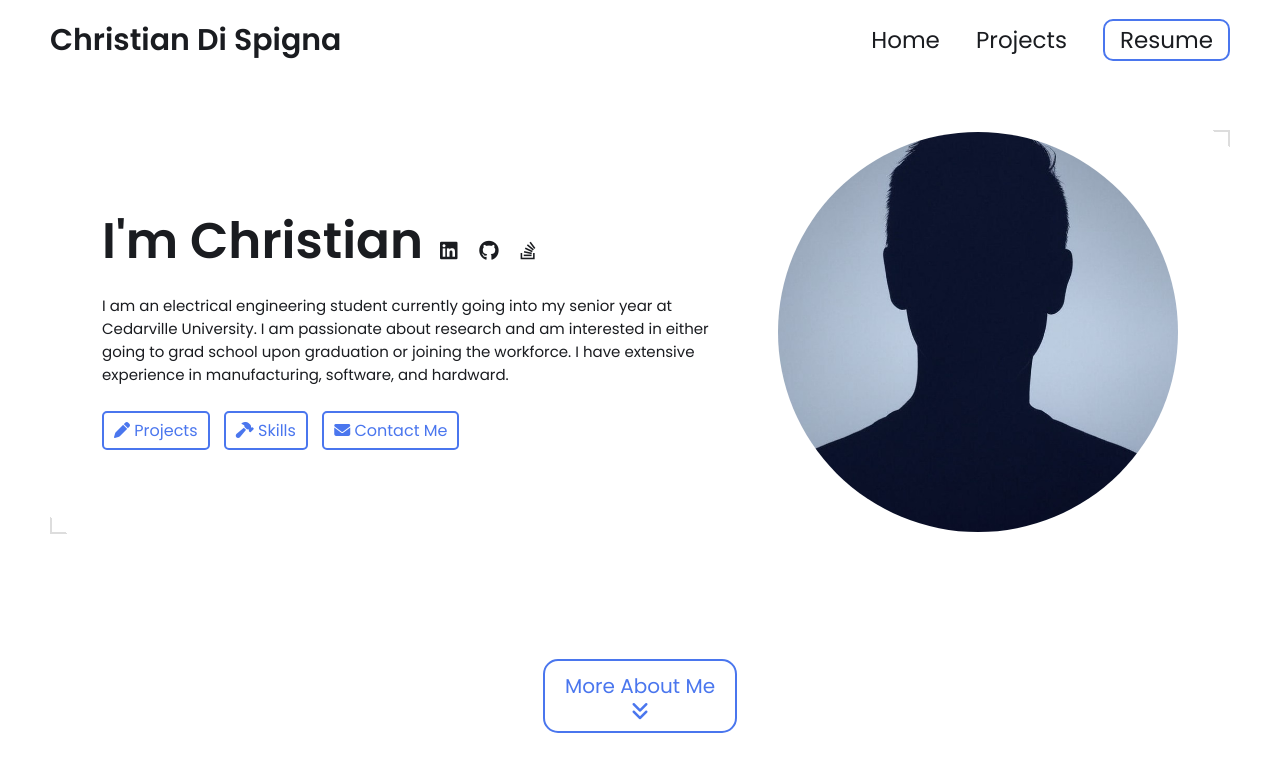
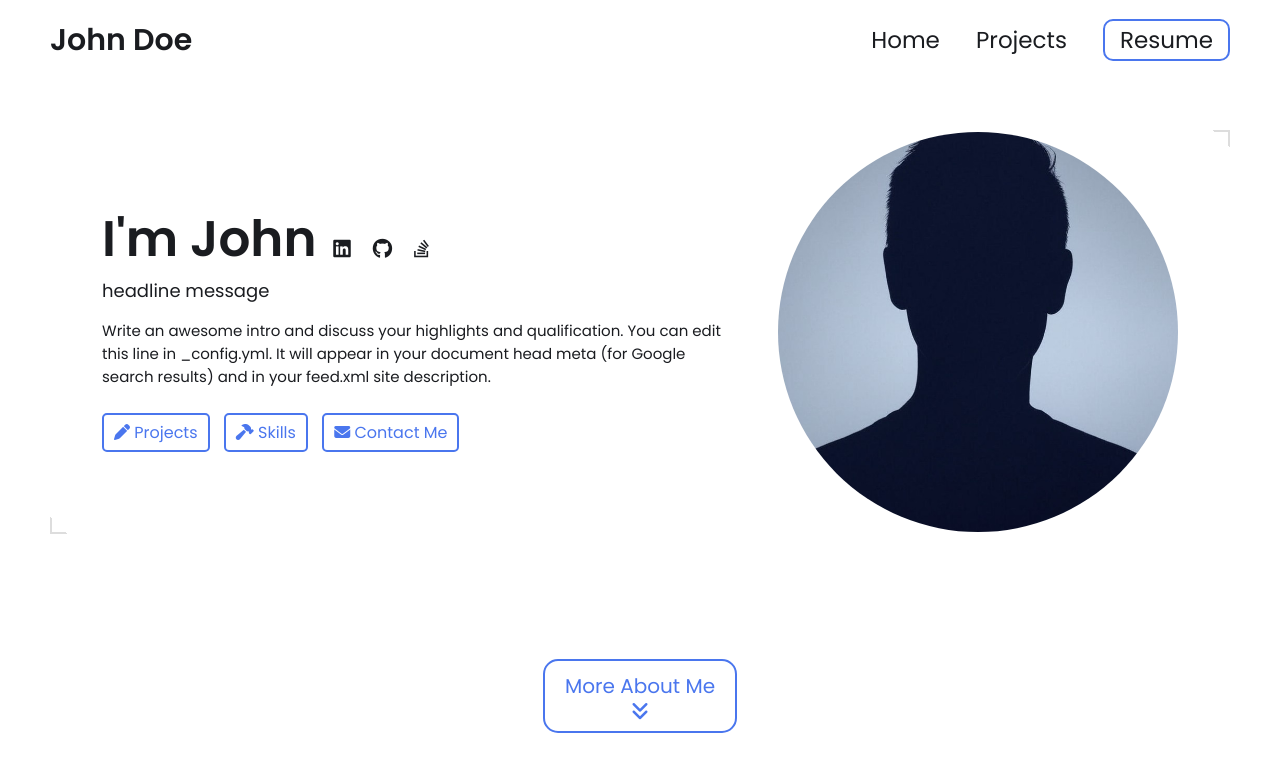
Before and after one commit to christiandispigna/christiandispigna.github.io, a Jekyll site: the page built from index.html, in a window 1280 px wide and 900 px high. Shown: the top 772 px of the window. Built offline with Jekyll 4.4.1, drawn with Linux system fonts in a browser that asks for light colours.

Commit message:
Back to old code

```diff
--- a/_config.yml
+++ b/_config.yml
@@ -7,17 +7,17 @@
 
 # Main Page Setup
 
-title: Christian Di Spigna's Portfolio # This is what shows up in the tab of the browser
+title: John Doe's Portfolio # This is what shows up in the tab of the browser
 
 
 
 # Hero Section
-name: Christian Di Spigna
-headline:
+name: John Doe
+headline: headline message
 description: >- # dont remove this line. this will ignore all new lines until the next section
-  I am an electrical engineering student currently going into my senior year at Cedarville University.
-  I am passionate about research and am interested in either going to grad school upon graduation or joining the workforce. I have extensive
-  experience in manufacturing, software, and hardward.
+  Write an awesome intro and discuss your highlights and qualification. You can edit this
+  line in _config.yml. It will appear in your document head meta (for
+  Google search results) and in your feed.xml site description.
 
 
 # Place your profile image in /assets/images/profile-image/folder and edit the file name
```
